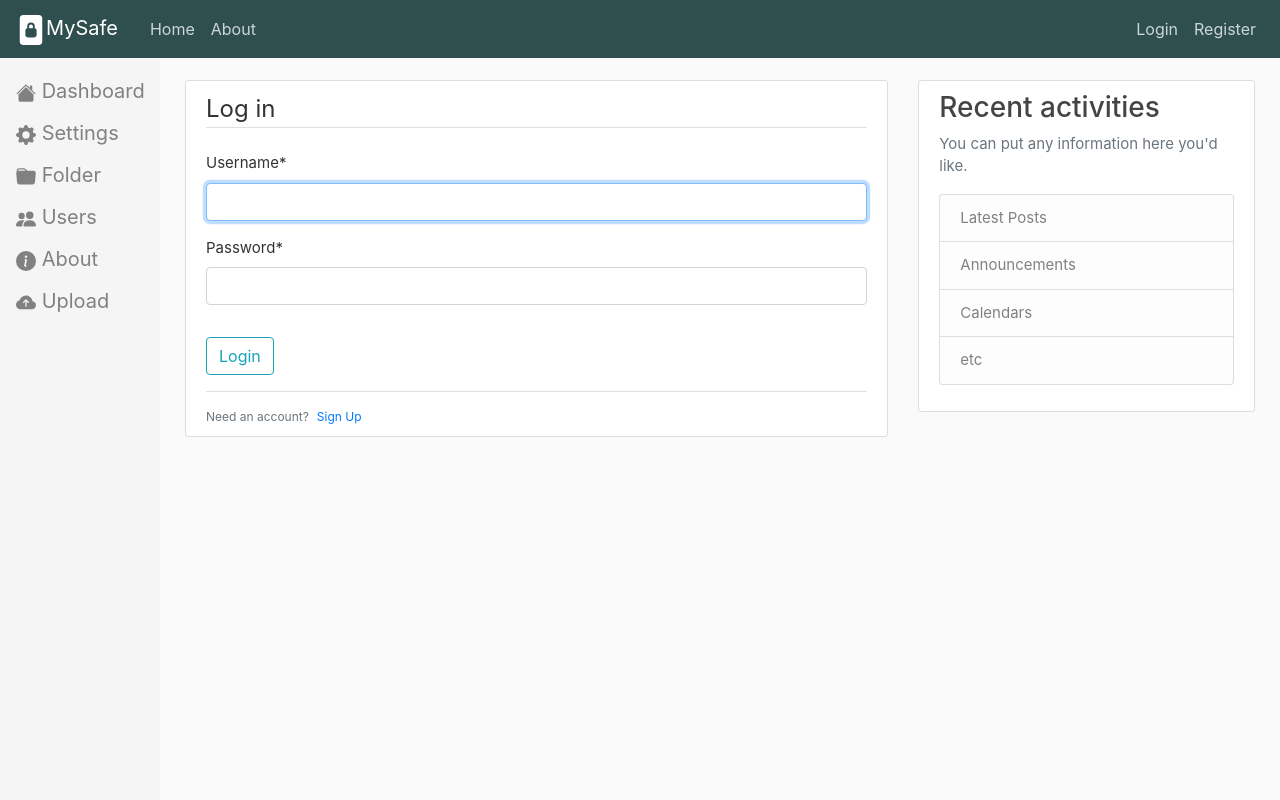
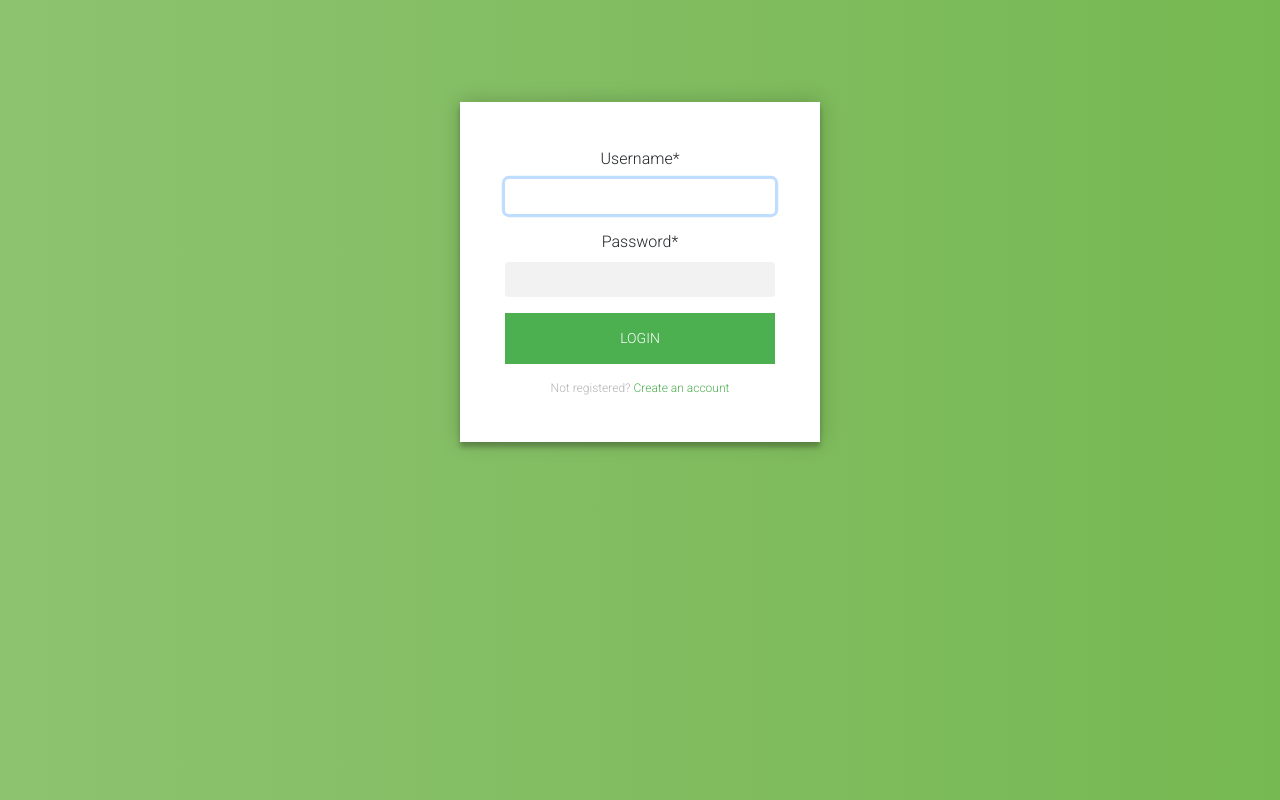
Before and after one commit to koechgideon/Mysafe-app, a Django app: page /login/ in a window 1280 px wide. Run offline with Django 3.2, Linux system fonts and the light colour scheme; some libraries are stand-ins or nearby versions.

Commit message:
Added login template

```diff
--- a/mysafe/static/mysafe/main.css
+++ b/mysafe/static/mysafe/main.css
@@ -6,7 +6,6 @@ body {
 
 h1,
 h2,
-h3,
 h4,
 h5,
 h6 {
@@ -75,7 +74,7 @@ ul {
 }
 
 .content-section {
-    background: #ffffff;
+    background: bisque;
     padding: 10px 20px;
     border: 1px solid #dddddd;
     border-radius: 3px;
--- a/mysafe/templates/mysafe/base.html
+++ b/mysafe/templates/mysafe/base.html
@@ -17,7 +17,7 @@
 </head>
 <body>
 <header class="site-header">
-  <nav class="navbar navbar-expand-sm navbar-dark bg-steel fixed-top">
+  <nav class="navbar navbar-expand-sm bg-dark bg-steel fixed-top">
     <a class="navbar-brand mr-4" href="{% url 'landing-page' %}"><svg width="1.5em" height="1.5em" viewBox="0 0 16 16" class="bi bi-file-lock2-fill" fill="currentColor" xmlns="http://www.w3.org/2000/svg">
   <path fill-rule="evenodd" d="M12 0H4a2 2 0 0 0-2 2v12a2 2 0 0 0 2 2h8a2 2 0 0 0 2-2V2a2 2 0 0 0-2-2zM7 6a1 1 0 0 1 2 0v1H7V6zm3 0v1.076c.54.166 1 .597 1 1.224v2.4c0 .816-.781 1.3-1.5 1.3h-3c-.719 0-1.5-.484-1.5-1.3V8.3c0-.627.46-1.058 1-1.224V6a2 2 0 1 1 4 0z"/>
 </svg>MySafe</a>
@@ -26,17 +26,18 @@
       </button>
       <div class="collapse navbar-collapse" id="navbarToggle">
         <div class="navbar-nav mr-auto">
-          <a class="nav-item nav-link" href="{% url 'landing-page' %}">Home</a>
-          <a class="nav-item nav-link" href="{% url 'mysafe-about' %}">About</a>
         </div>
         <!-- Navbar Right Side -->
         <div class="navbar-nav">
+          <form class="form-inline mt-2 mt-md-0">
+          <input class="form-control mr-sm-2" type="text" placeholder="Search" aria-label="Search">
+          <button class="btn btn-outline-success my-2 my-sm-0" type="submit">Search</button>
+          </form>
         {% if user.is_authenticated %}
-          <a class="nav-item nav-link" href="#">New Post </a>
           <a class="nav-item nav-link" href="{% url 'profile'%}">Profile </a>
           <a class="nav-item nav-link" href="{% url 'logout'%}">Logout </a>
         {% else %}
-          <a class="nav-item nav-link" href="{% url 'login'%}">Login </a>
+          <a class="nav-item nav-link" href="{% url 'login'%}">Login</a>
           <a class="nav-item nav-link" href="{% url 'register' %}">Register</a>
         {% endif %}
         </div>
@@ -45,25 +46,26 @@
   </nav>
 </header>
 <div class="sidenav">
-  <a href="#Dashboard"><svg width="1em" height="1em" viewBox="0 0 16 16" class="bi bi-house-fill" fill="currentColor" xmlns="http://www.w3.org/2000/svg">
+  <a href="{% url 'landing-page' %}"><svg width="1em" height="1em" viewBox="0 0 16 16" class="bi bi-house-fill" fill="currentColor" xmlns="http://www.w3.org/2000/svg">
   <path fill-rule="evenodd" d="M8 3.293l6 6V13.5a1.5 1.5 0 0 1-1.5 1.5h-9A1.5 1.5 0 0 1 2 13.5V9.293l6-6zm5-.793V6l-2-2V2.5a.5.5 0 0 1 .5-.5h1a.5.5 0 0 1 .5.5z"/>
   <path fill-rule="evenodd" d="M7.293 1.5a1 1 0 0 1 1.414 0l6.647 6.646a.5.5 0 0 1-.708.708L8 2.207 1.354 8.854a.5.5 0 1 1-.708-.708L7.293 1.5z"/>
-</svg>&nbsp;Dashboard</a>
+  </svg>&nbsp;Dashboard</a>
+  <a href="#upload"><svg width="1em" height="1em" viewBox="0 0 16 16" class="bi bi-cloud-arrow-up-fill" fill="currentColor" xmlns="http://www.w3.org/2000/svg">
+  <path fill-rule="evenodd" d="M8 2a5.53 5.53 0 0 0-3.594 1.342c-.766.66-1.321 1.52-1.464 2.383C1.266 6.095 0 7.555 0 9.318 0 11.366 1.708 13 3.781 13h8.906C14.502 13 16 11.57 16 9.773c0-1.636-1.242-2.969-2.834-3.194C12.923 3.999 10.69 2 8 2zm2.354 5.146l-2-2a.5.5 0 0 0-.708 0l-2 2a.5.5 0 1 0 .708.708L7.5 6.707V10.5a.5.5 0 0 0 1 0V6.707l1.146 1.147a.5.5 0 0 0 .708-.708z"/>
+  </svg>&nbsp;Upload</a>
+  <a href="#about"><svg width="1em" height="1em" viewBox="0 0 16 16" class="bi bi-folder-fill" fill="currentColor" xmlns="http://www.w3.org/2000/svg">
+  <path fill-rule="evenodd" d="M9.828 3h3.982a2 2 0 0 1 1.992 2.181l-.637 7A2 2 0 0 1 13.174 14H2.826a2 2 0 0 1-1.991-1.819l-.637-7a1.99 1.99 0 0 1 .342-1.31L.5 3a2 2 0 0 1 2-2h3.672a2 2 0 0 1 1.414.586l.828.828A2 2 0 0 0 9.828 3zm-8.322.12C1.72 3.042 1.95 3 2.19 3h5.396l-.707-.707A1 1 0 0 0 6.172 2H2.5a1 1 0 0 0-1 .981l.006.139z"/>
+  </svg>&nbsp;Folder</a>
   <a href="#clients"><svg width="1em" height="1em" viewBox="0 0 16 16" class="bi bi-gear-fill" fill="currentColor" xmlns="http://www.w3.org/2000/svg">
   <path fill-rule="evenodd" d="M9.405 1.05c-.413-1.4-2.397-1.4-2.81 0l-.1.34a1.464 1.464 0 0 1-2.105.872l-.31-.17c-1.283-.698-2.686.705-1.987 1.987l.169.311c.446.82.023 1.841-.872 2.105l-.34.1c-1.4.413-1.4 2.397 0 2.81l.34.1a1.464 1.464 0 0 1 .872 2.105l-.17.31c-.698 1.283.705 2.686 1.987 1.987l.311-.169a1.464 1.464 0 0 1 2.105.872l.1.34c.413 1.4 2.397 1.4 2.81 0l.1-.34a1.464 1.464 0 0 1 2.105-.872l.31.17c1.283.698 2.686-.705 1.987-1.987l-.169-.311a1.464 1.464 0 0 1 .872-2.105l.34-.1c1.4-.413 1.4-2.397 0-2.81l-.34-.1a1.464 1.464 0 0 1-.872-2.105l.17-.31c.698-1.283-.705-2.686-1.987-1.987l-.311.169a1.464 1.464 0 0 1-2.105-.872l-.1-.34zM8 10.93a2.929 2.929 0 1 0 0-5.86 2.929 2.929 0 0 0 0 5.858z"/>
-</svg>&nbsp;Settings</a>
-  <a href="#about"><svg width="1em" height="1em" viewBox="0 0 16 16" class="bi bi-folder-fill" fill="currentColor" xmlns="http://www.w3.org/2000/svg">
-  <path fill-rule="evenodd" d="M9.828 3h3.982a2 2 0 0 1 1.992 2.181l-.637 7A2 2 0 0 1 13.174 14H2.826a2 2 0 0 1-1.991-1.819l-.637-7a1.99 1.99 0 0 1 .342-1.31L.5 3a2 2 0 0 1 2-2h3.672a2 2 0 0 1 1.414.586l.828.828A2 2 0 0 0 9.828 3zm-8.322.12C1.72 3.042 1.95 3 2.19 3h5.396l-.707-.707A1 1 0 0 0 6.172 2H2.5a1 1 0 0 0-1 .981l.006.139z"/>
-</svg>&nbsp;Folder</a>
+  </svg>&nbsp;Settings</a>
   <a href="#users"><svg width="1em" height="1em" viewBox="0 0 16 16" class="bi bi-people-fill" fill="currentColor" xmlns="http://www.w3.org/2000/svg">
   <path fill-rule="evenodd" d="M7 14s-1 0-1-1 1-4 5-4 5 3 5 4-1 1-1 1H7zm4-6a3 3 0 1 0 0-6 3 3 0 0 0 0 6zm-5.784 6A2.238 2.238 0 0 1 5 13c0-1.355.68-2.75 1.936-3.72A6.325 6.325 0 0 0 5 9c-4 0-5 3-5 4s1 1 1 1h4.216zM4.5 8a2.5 2.5 0 1 0 0-5 2.5 2.5 0 0 0 0 5z"/>
-</svg>&nbsp;Users</a>
-  <a href="#about"><svg width="1em" height="1em" viewBox="0 0 16 16" class="bi bi-info-circle-fill" fill="currentColor" xmlns="http://www.w3.org/2000/svg">
+  </svg>&nbsp;Users</a>
+  <a href="{% url 'mysafe-about' %}"><svg width="1em" height="1em" viewBox="0 0 16 16" class="bi bi-info-circle-fill" fill="currentColor" xmlns="http://www.w3.org/2000/svg">
   <path fill-rule="evenodd" d="M8 16A8 8 0 1 0 8 0a8 8 0 0 0 0 16zm.93-9.412l-2.29.287-.082.38.45.083c.294.07.352.176.288.469l-.738 3.468c-.194.897.105 1.319.808 1.319.545 0 1.178-.252 1.465-.598l.088-.416c-.2.176-.492.246-.686.246-.275 0-.375-.193-.304-.533L8.93 6.588zM8 5.5a1 1 0 1 0 0-2 1 1 0 0 0 0 2z"/>
-</svg>&nbsp;About</a>
-  <a href="#upload"><svg width="1em" height="1em" viewBox="0 0 16 16" class="bi bi-cloud-arrow-up-fill" fill="currentColor" xmlns="http://www.w3.org/2000/svg">
-  <path fill-rule="evenodd" d="M8 2a5.53 5.53 0 0 0-3.594 1.342c-.766.66-1.321 1.52-1.464 2.383C1.266 6.095 0 7.555 0 9.318 0 11.366 1.708 13 3.781 13h8.906C14.502 13 16 11.57 16 9.773c0-1.636-1.242-2.969-2.834-3.194C12.923 3.999 10.69 2 8 2zm2.354 5.146l-2-2a.5.5 0 0 0-.708 0l-2 2a.5.5 0 1 0 .708.708L7.5 6.707V10.5a.5.5 0 0 0 1 0V6.707l1.146 1.147a.5.5 0 0 0 .708-.708z"/>
-</svg>&nbsp;Upload</a>
+  </svg>&nbsp;About</a>
+
 </div>
 <div class="main">
 <main role="main" class="container">
@@ -80,13 +82,23 @@
     </div>
     <div class="col-md-4">
       <div class="content-section">
-        <h3>Recent activities</h3>
-        <p class='text-muted'>You can put any information here you'd like.
+        <h3>Shortcuts</h3>
+        <p class='text-muted'>
           <ul class="list-group">
-            <li class="list-group-item list-group-item-light">Latest Posts</li>
-            <li class="list-group-item list-group-item-light">Announcements</li>
-            <li class="list-group-item list-group-item-light">Calendars</li>
-            <li class="list-group-item list-group-item-light">etc</li>
+            <li class="list-group-item list-group-item-light"><svg width="1em" height="1em" viewBox="0 0 16 16" class="bi bi-folder-fill" fill="currentColor" xmlns="http://www.w3.org/2000/svg">
+            <path fill-rule="evenodd" d="M9.828 3h3.982a2 2 0 0 1 1.992 2.181l-.637 7A2 2 0 0 1 13.174 14H2.826a2 2 0 0 1-1.991-1.819l-.637-7a1.99 1.99 0 0 1 .342-1.31L.5 3a2 2 0 0 1 2-2h3.672a2 2 0 0 1 1.414.586l.828.828A2 2 0 0 0 9.828 3zm-8.322.12C1.72 3.042 1.95 3 2.19 3h5.396l-.707-.707A1 1 0 0 0 6.172 2H2.5a1 1 0 0 0-1 .981l.006.139z"/>
+            </svg> My folder</li>
+            <li class="list-group-item list-group-item-light"><svg width="1em" height="1em" viewBox="0 0 16 16" class="bi bi-folder-x" fill="currentColor" xmlns="http://www.w3.org/2000/svg">
+            <path fill-rule="evenodd" d="M9.828 4H2.19a1 1 0 0 0-.996 1.09l.637 7a1 1 0 0 0 .995.91H9v1H2.826a2 2 0 0 1-1.991-1.819l-.637-7a1.99 1.99 0 0 1 .342-1.31L.5 3a2 2 0 0 1 2-2h3.672a2 2 0 0 1 1.414.586l.828.828A2 2 0 0 0 9.828 3h3.982a2 2 0 0 1 1.992 2.181L15.546 8H14.54l.265-2.91A1 1 0 0 0 13.81 4H9.828zm-2.95-1.707L7.587 3H2.19c-.24 0-.47.042-.684.12L1.5 2.98a1 1 0 0 1 1-.98h3.672a1 1 0 0 1 .707.293z"/>
+            <path fill-rule="evenodd" d="M11.146 10.146a.5.5 0 0 1 .708 0L13 11.293l1.146-1.147a.5.5 0 0 1 .708.708L13.707 12l1.147 1.146a.5.5 0 0 1-.708.708L13 12.707l-1.146 1.147a.5.5 0 0 1-.708-.708L12.293 12l-1.147-1.146a.5.5 0 0 1 0-.708z"/>
+            </svg> Recent send activity</li>
+            <li class="list-group-item list-group-item-light"><svg width="1em" height="1em" viewBox="0 0 16 16" class="bi bi-folder-symlink-fill" fill="currentColor" xmlns="http://www.w3.org/2000/svg">
+            <path fill-rule="evenodd" d="M13.81 3H9.828a2 2 0 0 1-1.414-.586l-.828-.828A2 2 0 0 0 6.172 1H2.5a2 2 0 0 0-2 2l.04.87a1.99 1.99 0 0 0-.342 1.311l.637 7A2 2 0 0 0 2.826 14h10.348a2 2 0 0 0 1.991-1.819l.637-7A2 2 0 0 0 13.81 3zM2.19 3c-.24 0-.47.042-.684.12L1.5 2.98a1 1 0 0 1 1-.98h3.672a1 1 0 0 1 .707.293L7.586 3H2.19zm9.608 5.271l-3.182 1.97c-.27.166-.616-.036-.616-.372V9.1s-2.571-.3-4 2.4c.571-4.8 3.143-4.8 4-4.8v-.769c0-.336.346-.538.616-.371l3.182 1.969c.27.166.27.576 0 .742z"/>
+            </svg> Share file</li>
+            <li class="list-group-item list-group-item-light"><svg width="1em" height="1em" viewBox="0 0 16 16" class="bi bi-trash2-fill" fill="currentColor" xmlns="http://www.w3.org/2000/svg">
+            <path d="M2.037 3.225l1.684 10.104A2 2 0 0 0 5.694 15h4.612a2 2 0 0 0 1.973-1.671l1.684-10.104C13.627 4.224 11.085 5 8 5c-3.086 0-5.627-.776-5.963-1.775z"/>
+            <path fill-rule="evenodd" d="M12.9 3c-.18-.14-.497-.307-.974-.466C10.967 2.214 9.58 2 8 2s-2.968.215-3.926.534c-.477.16-.795.327-.975.466.18.14.498.307.975.466C5.032 3.786 6.42 4 8 4s2.967-.215 3.926-.534c.477-.16.795-.327.975-.466zM8 5c3.314 0 6-.895 6-2s-2.686-2-6-2-6 .895-6 2 2.686 2 6 2z"/>
+            </svg> Recycle bin</li>
           </ul>
         </p>
       </div>
--- a/mysafe/templates/mysafe/files.html
+++ b/mysafe/templates/mysafe/files.html
@@ -5,9 +5,9 @@
   <h3>Hi {{ user.username }}!</h3>
   <p><a href="{% url 'logout' %}">logout</a></p>
   {% block content_header %}
-    <h2>Files</h2>
+    <h2>Secured Files</h2>
     <p>
-      <a href="{% url 'upload-file' %}" class="btn btn-primary">Upload book</a>
+      <a href="{% url 'upload-file' %}" class="btn btn-primary">Encrypt local file</a>
     </p>
   {% endblock %}
 
--- a/mysafe/views.py
+++ b/mysafe/views.py
@@ -10,7 +10,7 @@ from django.core.files import File
 
 
 
-
+@login_required
 def home(request):
     return render(request, 'mysafe/home.html')
 
--- /dev/null
+++ b/users/static/users/main.css
@@ -0,0 +1,118 @@
+@import url(https://fonts.googleapis.com/css?family=Roboto:300);
+.login-page {
+    width: 360px;
+    padding: 8% 0 0;
+    margin: auto;
+}
+
+.form {
+    position: relative;
+    z-index: 1;
+    background: #FFFFFF;
+    max-width: 360px;
+    margin: 0 auto 100px;
+    padding: 45px;
+    text-align: center;
+    box-shadow: 0 0 20px 0 rgba(0, 0, 0, 0.2), 0 5px 5px 0 rgba(0, 0, 0, 0.24);
+}
+
+.form input {
+    font-family: "Roboto", sans-serif;
+    outline: 0;
+    background: #f2f2f2;
+    width: 100%;
+    border: 0;
+    margin: 0 0 15px;
+    padding: 15px;
+    box-sizing: border-box;
+    font-size: 14px;
+}
+
+.form button {
+    font-family: "Roboto", sans-serif;
+    text-transform: uppercase;
+    outline: 0;
+    background: #4CAF50;
+    width: 100%;
+    border: 0;
+    padding: 15px;
+    color: #FFFFFF;
+    font-size: 14px;
+    -webkit-transition: all 0.3 ease;
+    transition: all 0.3 ease;
+    cursor: pointer;
+}
+
+.form button:hover,
+.form button:active,
+.form button:focus {
+    background: #43A047;
+}
+
+.form .message {
+    margin: 15px 0 0;
+    color: #b3b3b3;
+    font-size: 12px;
+}
+
+.form .message a {
+    color: #4CAF50;
+    text-decoration: none;
+}
+
+.form .register-form {
+    display: none;
+}
+
+.container {
+    position: relative;
+    z-index: 1;
+    max-width: 300px;
+    margin: 0 auto;
+}
+
+.container:before,
+.container:after {
+    content: "";
+    display: block;
+    clear: both;
+}
+
+.container .info {
+    margin: 50px auto;
+    text-align: center;
+}
+
+.container .info h1 {
+    margin: 0 0 15px;
+    padding: 0;
+    font-size: 36px;
+    font-weight: 300;
+    color: #1a1a1a;
+}
+
+.container .info span {
+    color: #4d4d4d;
+    font-size: 12px;
+}
+
+.container .info span a {
+    color: #000000;
+    text-decoration: none;
+}
+
+.container .info span .fa {
+    color: #EF3B3A;
+}
+
+body {
+    background: #76b852;
+    /* fallback for old browsers */
+    background: -webkit-linear-gradient(right, #76b852, #8DC26F);
+    background: -moz-linear-gradient(right, #76b852, #8DC26F);
+    background: -o-linear-gradient(right, #76b852, #8DC26F);
+    background: linear-gradient(to left, #76b852, #8DC26F);
+    font-family: "Roboto", sans-serif;
+    -webkit-font-smoothing: antialiased;
+    -moz-osx-font-smoothing: grayscale;
+}
--- a/users/templates/users/login.html
+++ b/users/templates/users/login.html
@@ -1,21 +1,44 @@
-{% extends "mysafe/base.html" %}
+{% load static %}
+<! DOCTYPE html>
+<html>
+<head>
+ <!-- Required meta tags -->
+    <meta charset="utf-8">
+    <meta name="viewport" content="width=device-width, initial-scale=1, shrink-to-fit=no">
+
+    <!-- Bootstrap CSS -->
+    <link rel="stylesheet" href="https://stackpath.bootstrapcdn.com/bootstrap/4.4.1/css/bootstrap.min.css" integrity="sha384-Vkoo8x4CGsO3+Hhxv8T/Q5PaXtkKtu6ug5TOeNV6gBiFeWPGFN9MuhOf23Q9Ifjh" crossorigin="anonymous">
+    <link rel="stylesheet" type="text/css" href="{% static 'users/main.css'%}">
+    {%if title%}
+        <title>mysafe- {{title}}</title>
+    {% else%}
+        <title>mysafe</title>
+    {%endif%}
+</head>
+<body>
 {% load crispy_forms_tags %}
 {% block content%}
     <div class="content-section">
         <form method="POST">
             {% csrf_token %}
-            <fieldset class="form-group">
-                <legend class="border-bottom mb-4">Log in</legend>
+            <div class="login-page">
+            <div class="form">
                 {{ form|crispy }}
-            </fieldset>
-            <div class="form-group">
-                <button class="btn btn-outline-info" type="submit">Login</button>
+                <button>login</button>
+                <p class="message">Not registered? <a href="#">Create an account</a></p>
+            </form>
             </div>
-        </form>
-    <div class="border-top pt-3">
-        <small class="text-muted">
-        Need an account?<a class="ml-2" href="{% url 'register'%}">Sign Up</a>
-        </small>
-    </div>
-    </div>
+            </div>
 {% endblock content%}
+<script>
+$('.message a').click(function(){
+   $('form').animate({height: "toggle", opacity: "toggle"}, "slow");
+});
+</script>
+<!-- Optional JavaScript -->
+    <!-- jQuery first, then Popper.js, then Bootstrap JS -->
+    <script src="https://code.jquery.com/jquery-3.4.1.slim.min.js" integrity="sha384-J6qa4849blE2+poT4WnyKhv5vZF5SrPo0iEjwBvKU7imGFAV0wwj1yYfoRSJoZ+n" crossorigin="anonymous"></script>
+    <script src="https://cdn.jsdelivr.net/npm/popper.js@1.16.0/dist/umd/popper.min.js" integrity="sha384-Q6E9RHvbIyZFJoft+2mJbHaEWldlvI9IOYy5n3zV9zzTtmI3UksdQRVvoxMfooAo" crossorigin="anonymous"></script>
+    <script src="https://stackpath.bootstrapcdn.com/bootstrap/4.4.1/js/bootstrap.min.js" integrity="sha384-wfSDF2E50Y2D1uUdj0O3uMBJnjuUD4Ih7YwaYd1iqfktj0Uod8GCExl3Og8ifwB6" crossorigin="anonymous"></script>
+</body>
+</html>
```
Also changed, not shown: db.sqlite3, users/static/users/images/aes.jpg (added).
